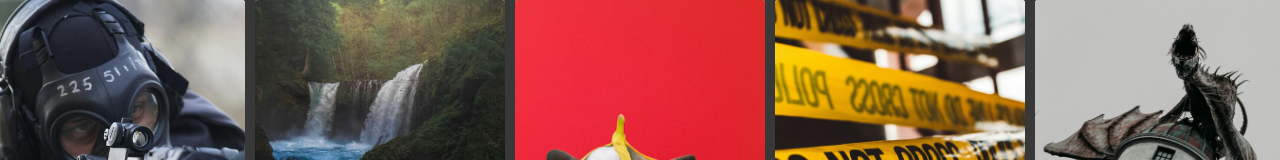
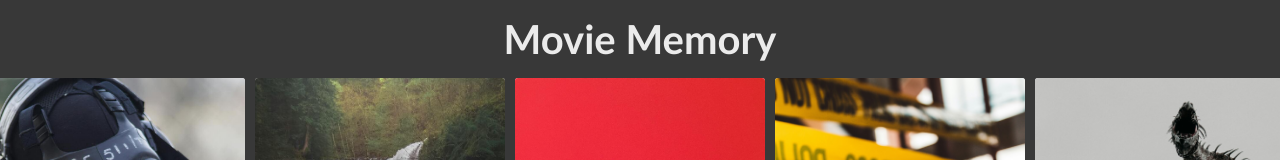
Before and after one commit to bigacz/memory-card, a React (Vite) app: page / in a window 1280 px wide. Shown: the top 160 px of the page. Built offline with nearby package versions, Linux system fonts and the light colour scheme.

Commit message:
add header

```diff
--- a/src/App.jsx
+++ b/src/App.jsx
@@ -1,7 +1,13 @@
 import Game from 'components/Game';
+import 'styles/App.css';
 
 function App() {
-  return <Game />;
+  return (
+    <>
+      <h1 className="header">Movie Memory</h1>
+      <Game />
+    </>
+  );
 }
 
 export default App;
--- /dev/null
+++ b/src/styles/App.css
@@ -0,0 +1,7 @@
+.header {
+  display: grid;
+  justify-content: center;
+  font-size: 2.5rem;
+  padding: 1rem 0;
+  margin: 0;
+}
```
